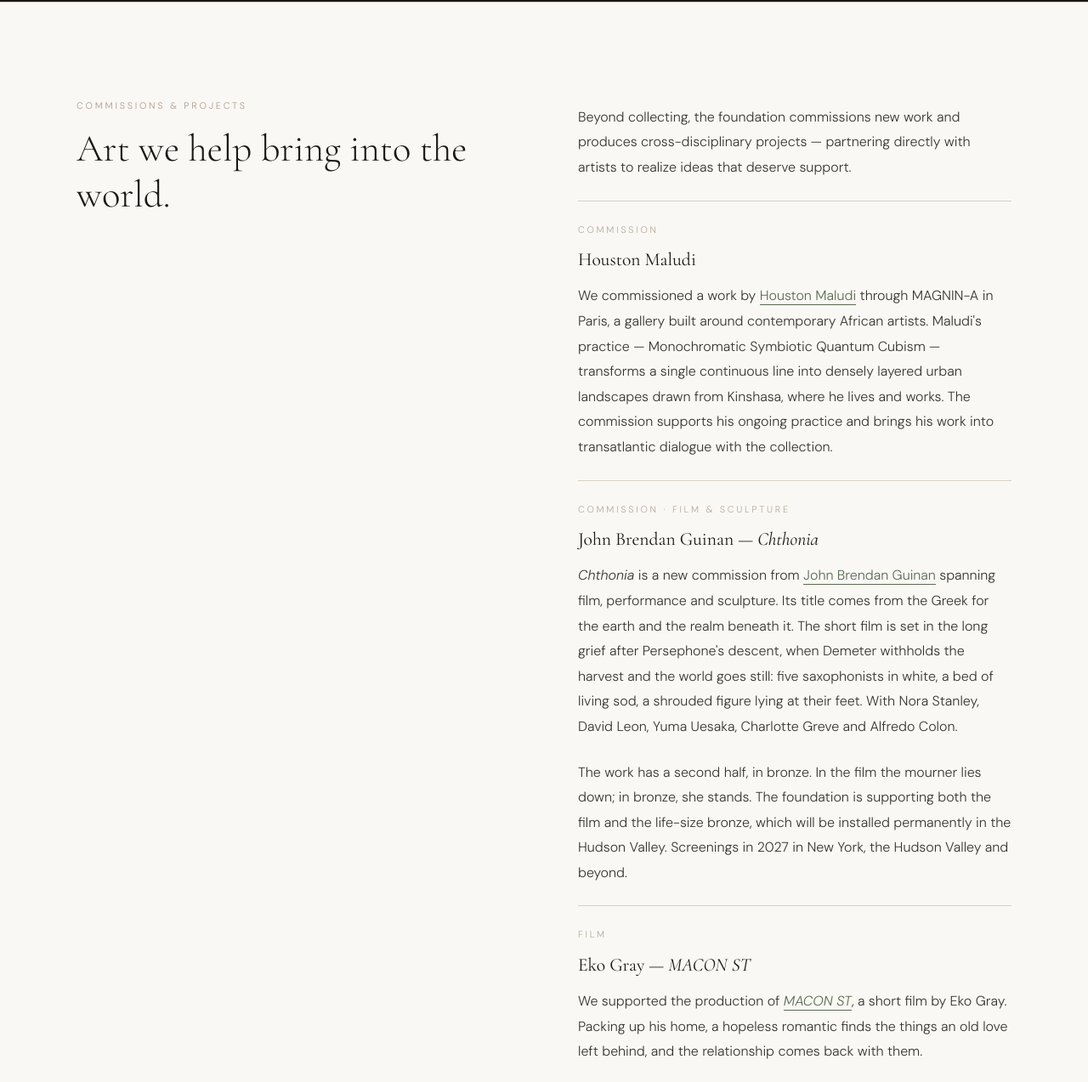
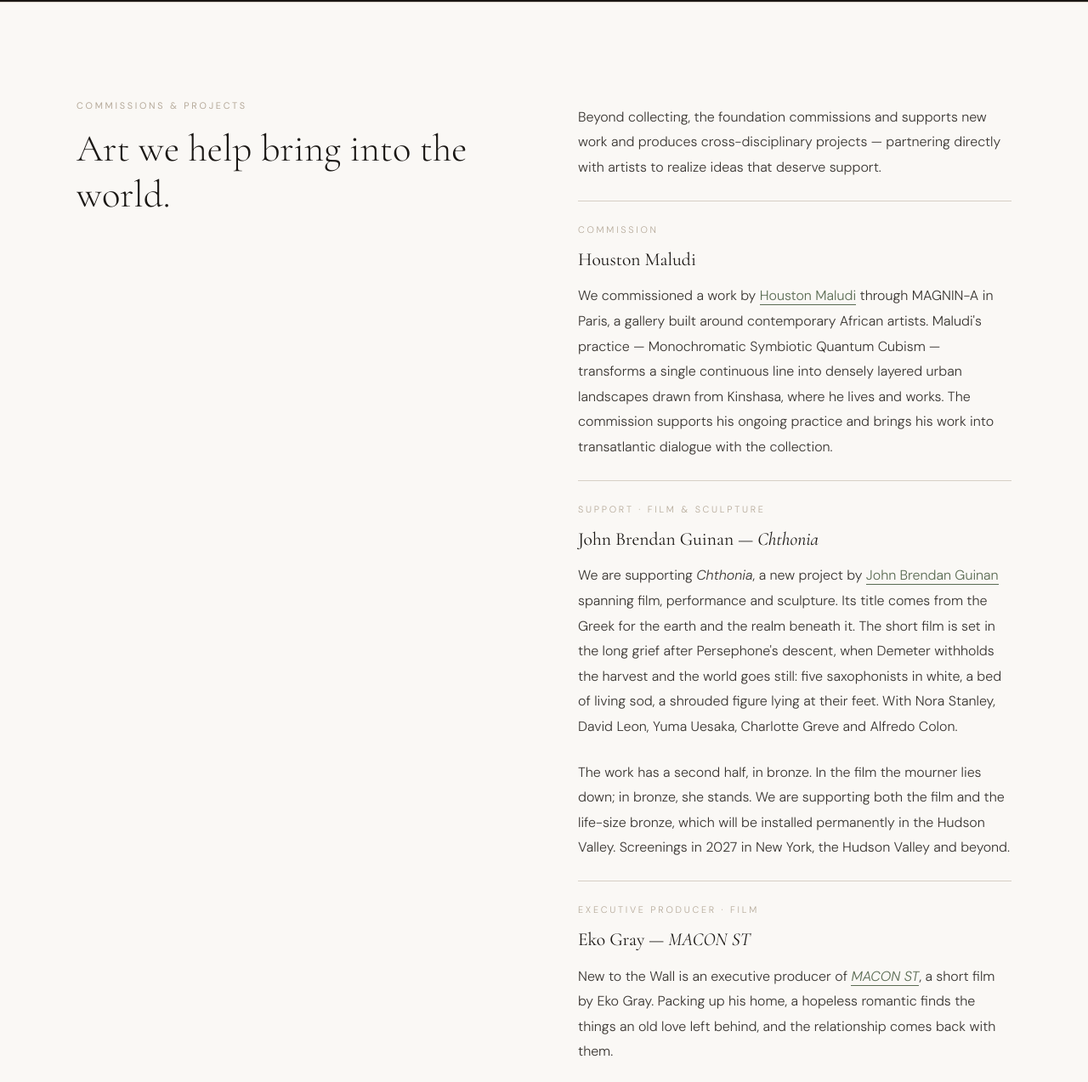
Before and after one commit to jjgardner3/nttw-website, a plain HTML site: page index.html in a window 1280 px wide. Shown: the part 3180-4453 px from the top of the page at 85% size. Drawn offline with nearby package versions, Linux system fonts and the light colour scheme.

Commit message:
Home page: Chthonia and MACON ST are supported, not commissioned; NTTW as executive producer of MACON ST
Co-Authored-By: Claude Opus 5.5 <noreply@anthropic.com>
Claude-Session: https://claude.ai/code/session_01Uae1nv87bZNxeJxoknrSM6

```diff
--- a/index.html
+++ b/index.html
@@ -641,7 +641,7 @@
         <h2 class="section-heading">Art we help bring into the world.</h2>
       </div>
       <div class="about-right">
-        <p class="body-text reveal">Beyond collecting, the foundation commissions new work and produces cross-disciplinary projects — partnering directly with artists to realize ideas that deserve support.</p>
+        <p class="body-text reveal">Beyond collecting, the foundation commissions and supports new work and produces cross-disciplinary projects — partnering directly with artists to realize ideas that deserve support.</p>
 
         <div class="reveal" style="border-top: 1px solid var(--rule); padding-top: 1.5rem; margin-top: 1.5rem;">
           <p style="font-size: 0.68rem; letter-spacing: 0.25em; text-transform: uppercase; color: var(--stone); margin-bottom: 0.5rem;">Commission</p>
@@ -650,16 +650,16 @@
         </div>
 
         <div class="reveal" style="border-top: 1px solid var(--rule); padding-top: 1.5rem; margin-top: 1.5rem;">
-          <p style="font-size: 0.68rem; letter-spacing: 0.25em; text-transform: uppercase; color: var(--stone); margin-bottom: 0.5rem;">Commission · Film &amp; Sculpture</p>
+          <p style="font-size: 0.68rem; letter-spacing: 0.25em; text-transform: uppercase; color: var(--stone); margin-bottom: 0.5rem;">Support · Film &amp; Sculpture</p>
           <h3 style="font-family: 'Cormorant Garamond', serif; font-size: 1.35rem; font-weight: 400; color: var(--ink); margin-bottom: 0.6rem;">John Brendan Guinan — <em>Chthonia</em></h3>
-          <p class="body-text"><em>Chthonia</em> is a new commission from <a href="https://www.johnbrendanguinan.com" target="_blank" rel="noopener" style="color: var(--moss); text-decoration: none; border-bottom: 1px solid var(--moss);">John Brendan Guinan</a> spanning film, performance and sculpture. Its title comes from the Greek for the earth and the realm beneath it. The short film is set in the long grief after Persephone's descent, when Demeter withholds the harvest and the world goes still: five saxophonists in white, a bed of living sod, a shrouded figure lying at their feet. With Nora Stanley, David Leon, Yuma Uesaka, Charlotte Greve and Alfredo Colon.</p>
-          <p class="body-text" style="margin-top: 0.8rem;">The work has a second half, in bronze. In the film the mourner lies down; in bronze, she stands. The foundation is supporting both the film and the life-size bronze, which will be installed permanently in the Hudson Valley. Screenings in 2027 in New York, the Hudson Valley and beyond.</p>
+          <p class="body-text">We are supporting <em>Chthonia</em>, a new project by <a href="https://www.johnbrendanguinan.com" target="_blank" rel="noopener" style="color: var(--moss); text-decoration: none; border-bottom: 1px solid var(--moss);">John Brendan Guinan</a> spanning film, performance and sculpture. Its title comes from the Greek for the earth and the realm beneath it. The short film is set in the long grief after Persephone's descent, when Demeter withholds the harvest and the world goes still: five saxophonists in white, a bed of living sod, a shrouded figure lying at their feet. With Nora Stanley, David Leon, Yuma Uesaka, Charlotte Greve and Alfredo Colon.</p>
+          <p class="body-text" style="margin-top: 0.8rem;">The work has a second half, in bronze. In the film the mourner lies down; in bronze, she stands. We are supporting both the film and the life-size bronze, which will be installed permanently in the Hudson Valley. Screenings in 2027 in New York, the Hudson Valley and beyond.</p>
         </div>
 
         <div class="reveal" style="border-top: 1px solid var(--rule); padding-top: 1.5rem; margin-top: 1.5rem;">
-          <p style="font-size: 0.68rem; letter-spacing: 0.25em; text-transform: uppercase; color: var(--stone); margin-bottom: 0.5rem;">Film</p>
+          <p style="font-size: 0.68rem; letter-spacing: 0.25em; text-transform: uppercase; color: var(--stone); margin-bottom: 0.5rem;">Executive Producer · Film</p>
           <h3 style="font-family: 'Cormorant Garamond', serif; font-size: 1.35rem; font-weight: 400; color: var(--ink); margin-bottom: 0.6rem;">Eko Gray — <em>MACON ST</em></h3>
-          <p class="body-text">We supported the production of <a href="https://www.kickstarter.com/projects/ekoamadigray/macon-st" target="_blank" rel="noopener" style="color: var(--moss); text-decoration: none; border-bottom: 1px solid var(--moss);"><em>MACON ST</em></a>, a short film by Eko Gray. Packing up his home, a hopeless romantic finds the things an old love left behind, and the relationship comes back with them.</p>
+          <p class="body-text">New to the Wall is an executive producer of <a href="https://www.kickstarter.com/projects/ekoamadigray/macon-st" target="_blank" rel="noopener" style="color: var(--moss); text-decoration: none; border-bottom: 1px solid var(--moss);"><em>MACON ST</em></a>, a short film by Eko Gray. Packing up his home, a hopeless romantic finds the things an old love left behind, and the relationship comes back with them.</p>
         </div>
 
         <div class="reveal" style="border-top: 1px solid var(--rule); padding-top: 1.5rem; margin-top: 1.5rem;">
```
